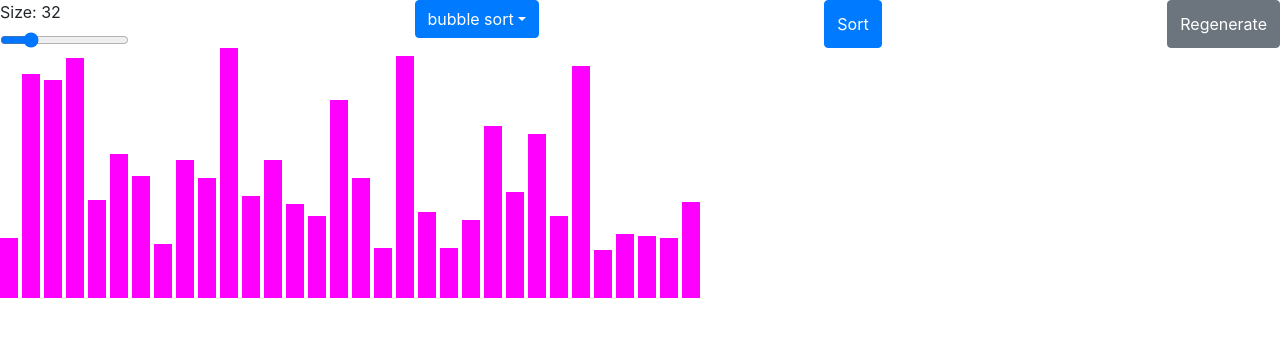
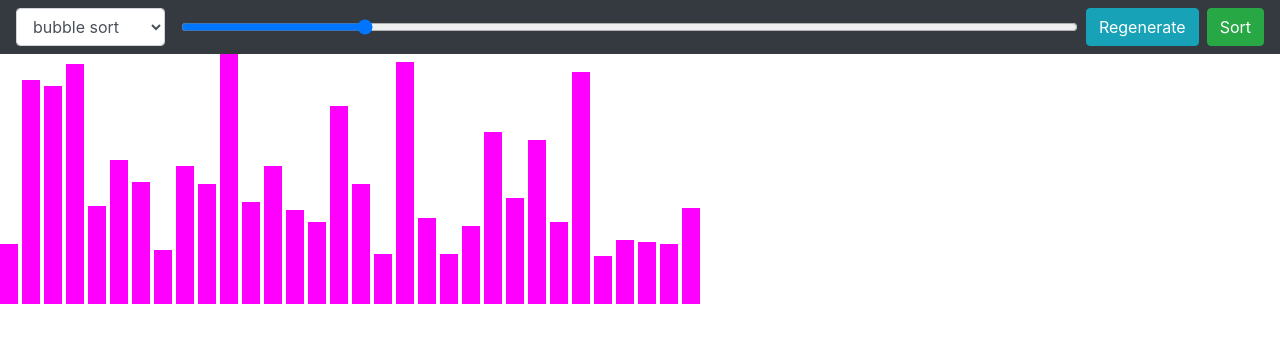
Before and after one commit to scottdlai/sorting-animation, a React (Create React App) app: page / in a window 1280 px wide. Shown: the top 342 px of the page. Built offline with nearby package versions, Linux system fonts and the light colour scheme; the HTML template or start-up script is replaced by a standard one.

Commit message:
Added boostrap components for nav bar.

```diff
--- a/src/components/CustomBar.tsx
+++ b/src/components/CustomBar.tsx
@@ -1,5 +1,14 @@
 import React, { useEffect, useState } from 'react';
-import { Button, Dropdown, DropdownButton, Form } from 'react-bootstrap';
+import {
+  Button,
+  ButtonGroup,
+  ButtonToolbar,
+  Dropdown,
+  DropdownButton,
+  Form,
+  Navbar,
+} from 'react-bootstrap';
+import NavbarCollapse from 'react-bootstrap/esm/NavbarCollapse';
 import bubbleSort from '../algorithms/bubbleSort';
 import mergeSort from '../algorithms/mergeSort';
 import quickSort from '../algorithms/quickSort';
@@ -38,14 +47,22 @@ const CustomBar = ({ resizeBars, isSorting, toggleSorting }: CustomBarProp) => {
   useEffect(() => resizeBars(numberOfBars), [numberOfBars]);
 
   return (
-    <div
-      style={{
-        display: 'flex',
-        justifyContent: 'space-between',
-      }}
+    <Navbar expand='lg' bg='dark' variant='dark'>
+      <Navbar.Toggle aria-controls='basic-navbar-nav' />
+      <NavbarCollapse>
+        <Form className='mr-2' inline>
+          <Form.Control
+            as='select'
+            value={algo}
+            onChange={(algo) => setAlgo(algo.target.value as Algo)}
+            disabled={isSorting}
+            className='mr-2'
           >
-      <div>
-        <Form.Label>Size: {numberOfBars}</Form.Label>
+            {algos.map((algo) => (
+              <option key={algo}>{algo}</option>
+            ))}
+          </Form.Control>
+        </Form>
         <Form.Control
           type='range'
           min={16}
@@ -56,30 +73,27 @@ const CustomBar = ({ resizeBars, isSorting, toggleSorting }: CustomBarProp) => {
           onChange={({ target: { value } }) => {
             setNumberOfBars(Number(value));
           }}
+          className='mr-2'
         />
-      </div>
-      <DropdownButton
-        title={algo}
-        onSelect={(algo) => setAlgo((algo as Algo) ?? algos[0])}
-        disabled={isSorting}
-      >
-        {algos.map((algo) => (
-          <Dropdown.Item key={algo} eventKey={algo}>
-            {algo}
-          </Dropdown.Item>
-        ))}
-      </DropdownButton>
-      <Button onClick={() => toggleSorting(getAlgo(algo))}>
-        {isSorting ? 'Stop' : 'Sort'}
-      </Button>
+        <ButtonGroup className='mr-2'>
           <Button
-        variant='secondary'
+            variant='info'
             onClick={() => resizeBars(numberOfBars)}
             disabled={isSorting}
           >
             Regenerate
           </Button>
-    </div>
+        </ButtonGroup>
+        <ButtonGroup>
+          <Button
+            variant={isSorting ? 'danger' : 'success'}
+            onClick={() => toggleSorting(getAlgo(algo))}
+          >
+            {isSorting ? 'Stop' : 'Sort'}
+          </Button>
+        </ButtonGroup>
+      </NavbarCollapse>
+    </Navbar>
   );
 };
 
```
Lines whose indentation alone changed are shown as unchanged.
